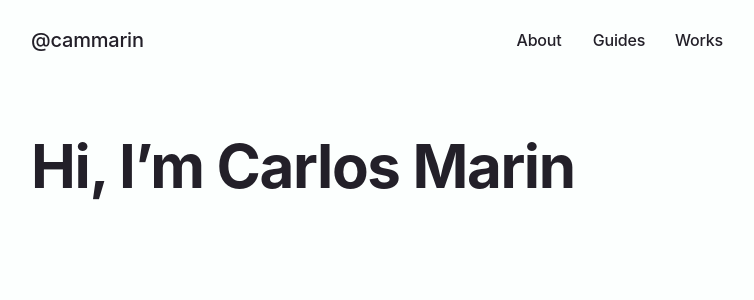
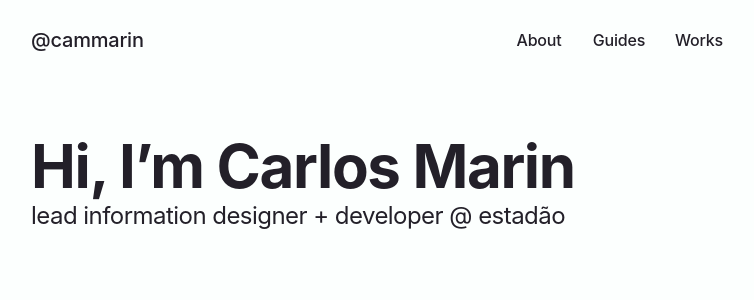
Before and after one commit to cammarin/cammarin.me, a Next.js app: page / in a window 1280 px wide. Shown: the top 300 px of the page, without its empty margins (261-1015 px from the left). Built offline with nearby package versions, Linux system fonts and the light colour scheme; a web font is replaced by a local one.

Commit message:
feat(subheading): set up component

```diff
--- /dev/null
+++ b/src/components/SubHeading.tsx
@@ -0,0 +1,15 @@
+type SubHeadingProps = JSX.IntrinsicElements['p']
+
+const SubHeading = ({
+  className = '',
+  ...htmlParagraphProps
+}: SubHeadingProps) => {
+  return (
+    <p
+      className={`${className} mb-20 text-xl sm:text-2xl lowercase tracking-tight`}
+      {...htmlParagraphProps}
+    />
+  )
+}
+
+export default SubHeading
--- a/src/pages/about.tsx
+++ b/src/pages/about.tsx
@@ -1,5 +1,6 @@
 import DisplayHeading from '@/components/DisplayHeading'
 import Layout from '@/components/Layout'
+import SubHeading from '@/components/SubHeading'
 
 const About = () => {
   return (
@@ -8,6 +9,8 @@ const About = () => {
       description="More about the designer and developer Carlos Marin."
     >
       <DisplayHeading>About</DisplayHeading>
+
+      <SubHeading>Education, jobs & interests</SubHeading>
     </Layout>
   )
 }
--- a/src/pages/guides.tsx
+++ b/src/pages/guides.tsx
@@ -1,5 +1,6 @@
 import DisplayHeading from '@/components/DisplayHeading'
 import Layout from '@/components/Layout'
+import SubHeading from '@/components/SubHeading'
 
 const Guides = () => {
   return (
@@ -8,6 +9,8 @@ const Guides = () => {
       description="Thoughts and tips about accessibility in data visualization."
     >
       <DisplayHeading>Guides</DisplayHeading>
+
+      <SubHeading>Make information accessible</SubHeading>
     </Layout>
   )
 }
--- a/src/pages/index.tsx
+++ b/src/pages/index.tsx
@@ -1,10 +1,13 @@
 import DisplayHeading from '@/components/DisplayHeading'
 import Layout from '@/components/Layout'
+import SubHeading from '@/components/SubHeading'
 
 const Home = () => {
   return (
     <Layout description="Homepage">
       <DisplayHeading>Hi, I’m Carlos Marin</DisplayHeading>
+
+      <SubHeading>Lead Information Designer + Developer @ Estadão</SubHeading>
     </Layout>
   )
 }
--- a/src/pages/works.tsx
+++ b/src/pages/works.tsx
@@ -1,5 +1,6 @@
 import DisplayHeading from '@/components/DisplayHeading'
 import Layout from '@/components/Layout'
+import SubHeading from '@/components/SubHeading'
 
 const Works = () => {
   return (
@@ -8,6 +9,8 @@ const Works = () => {
       description="A list of projects I was responsible or part of."
     >
       <DisplayHeading>Works</DisplayHeading>
+
+      <SubHeading>A curated list of projects</SubHeading>
     </Layout>
   )
 }
```
